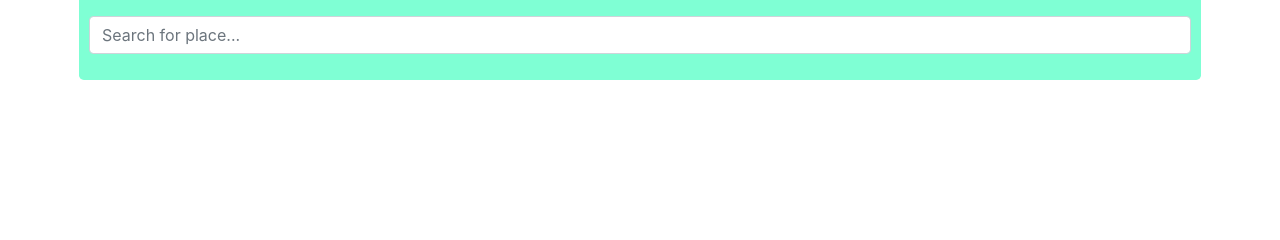
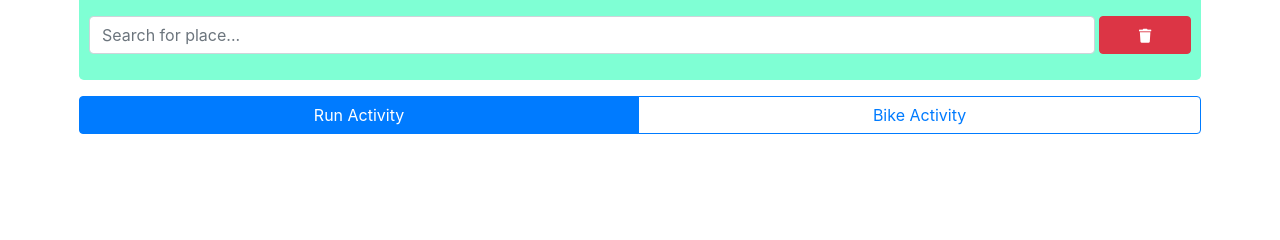
Before and after one commit to annihilator01/strava-generator, a Django app: template strava_generator/templates/strava_generator/index.html in a window 1280 px wide. Shown: the part 466-706 px from the top of the page. Run offline with Django 3.2, Linux system fonts and the light colour scheme; the template is opened without the code that fills it, so the values that code supplies are empty; some libraries are stand-ins or nearby versions.

Commit message:
Add activity type chooser and updating status bar info with corresponding checked type

```diff
--- a/strava_generator/static/strava_generator/css/main.css
+++ b/strava_generator/static/strava_generator/css/main.css
@@ -6,6 +6,10 @@
 #status-bar {
     margin: 10px;
     box-shadow: rgba(0, 0, 0, 0.3) 0 1px 4px -1px;
+}
+
+#remove-all-markers {
+    width: 100%;
 }
 
 #location-list {
@@ -44,6 +48,11 @@
     padding-right: .75rem;
 }
 
+.btn-outline-primary:hover {
+    background-color: #0069d9;
+    border-color: #0069d9;
+}
+
 .drag-item {
     color: dimgray;
 }
--- a/strava_generator/static/strava_generator/js/index.js
+++ b/strava_generator/static/strava_generator/js/index.js
@@ -52,7 +52,7 @@ function removeRoutePoint($routePoint) {
     delete routeMarkers[coordsString];
     $routePoint.remove();
 
-    drawRoute().then();
+    drawRoute();
 }
 
 
@@ -60,14 +60,12 @@ function drawRoute() {
     setMarkersLabels();
     const $locationListChildren = $locationList.children('.list-group-item');
 
-    if ($locationListChildren.length < 2) {
-        clearRouteRenderer();
-        turnWarning($statusBarInfo, '0 km', activity_limit.run.warn);  // TODO [activity]
-        return new Promise(resolve => resolve(routeStatus.ROUTE_UNNECESSARY));
+    if ($locationListChildren.length === 0) {
+        return;
     }
 
     let coordsArr = [];
-    $locationListChildren.each(function() {
+    $locationListChildren.each(function () {
         coordsArr.push(getCoordsString($(this).data('marker')));
     });
 
@@ -85,7 +83,6 @@ function drawRoute() {
         });
     }
 
-    return new Promise(resolve => {
     directionService.route(
         {
             origin: origin,
@@ -95,21 +92,33 @@ function drawRoute() {
         },
         (response, status) => {
             if (status === 'OK' && response) {
+                processLegs(response.routes[0].legs);
+                if ($locationListChildren.length < 2) {
+                    clearRouteRenderer();
+                    turnWarning(
+                        $statusBarInfo,
+                        '0 km', activity_limit[getCheckedActivity()].warn,
+                        'totalDistance', 0
+                    );
+                } else {
                     directionsRenderer.setDirections(response);
-                    processLegs(response.routes[0].legs);
-                    resolve(routeStatus.ROUTE_BUILD);
+                }
             } else {
-                    resolve(routeStatus.ROUTE_IMPOSSIBLE);
+                clearRouteRenderer();
+                turnDanger(
+                    $statusBarInfo,
+                    'N/A', `Route cannot be built with this set of markers`,
+                    'totalDistance', 0
+                );
             }
         }
     );
-    });
 }
 
 function processLegs(legs) {
     let totalDistance = 0;
     const $locationListChildren = $locationList.children('.list-group-item');
-    $locationListChildren.each(function(i) {
+    $locationListChildren.each(function (i) {
         const marker = $(this).data('marker');
 
         if (i < legs.length) {
@@ -132,10 +141,19 @@ function processLegs(legs) {
 
 
     const totalDistanceString = `${Number(totalDistance / 1000).toFixed(2)} km`;
-    if (totalDistance < activity_limit.run.val) {  // TODO [activity]
-        turnWarning($statusBarInfo, totalDistanceString, activity_limit.run.warn);  // TODO [activity]
+    const checkedActivity = getCheckedActivity();
+    if (totalDistance < activity_limit[checkedActivity].val) {
+        turnWarning(
+            $statusBarInfo,
+            totalDistanceString, activity_limit[checkedActivity].warn,
+            'totalDistance', totalDistance
+        );
     } else {
-        turnSuccess($statusBarInfo, totalDistanceString, '');  // TODO [activity]
+        turnSuccess(
+            $statusBarInfo,
+            totalDistanceString, '',
+            'totalDistance', totalDistance
+        );
     }
 }
 
@@ -163,20 +181,8 @@ function addRoutePoint(marker) {
         $locationList.find(' > .list-group-item:last-child').before($routePoint);
     }
 
-    const handleDrawRoute = () => {  // TODO change name of location in location list
-        drawRoute()
-            .then(responseRouteStatus => {
-                if (responseRouteStatus === routeStatus.ROUTE_IMPOSSIBLE) {
-                    clearRouteRenderer();
-                    if (!isDanger($statusBarInfo)) {
-                        turnDanger($statusBarInfo, 'N/A', `Route cannot be built with this set of markers`);
-                    }
-                }
-            });
-    }
-
-    google.maps.event.addListener(marker, 'dragend', handleDrawRoute);
-    handleDrawRoute();
+    google.maps.event.addListener(marker, 'dragend', drawRoute);
+    drawRoute();
 
     return $routePoint;
 }
@@ -224,7 +230,7 @@ function setMarkersLabels() {
 
         const label = {
             color: 'white',
-            fontWeight: 'white',
+            fontWeight: 'bold',
             text: LABELS[i]
         };
 
@@ -248,26 +254,25 @@ function clearRouteRenderer() {
     directionsRenderer.setDirections({routes: []});
 }
 
-function turnSuccess($el, text, title) {
+function turnSuccess($el, text, title, dataKey, dataValue) {
     $el.removeClass('badge-warning badge-danger');
     $el.addClass('badge-success');
+    setData($el, dataKey, dataValue);
     setTextInfo($el, text, title);
 }
 
-function turnWarning($el, text, title) {
+function turnWarning($el, text, title, dataKey, dataValue) {
     $el.removeClass('badge-success badge-danger');
     $el.addClass('badge-warning');
+    setData($el, dataKey, dataValue);
     setTextInfo($el, text, title);
 }
 
-function turnDanger($el, text, title) {
+function turnDanger($el, text, title, dataKey, dataValue) {
     $el.removeClass('badge-success badge-warning');
     $el.addClass('badge-danger');
+    setData($el, dataKey, dataValue);
     setTextInfo($el, text, title);
-}
-
-function isDanger($el) {
-    return $el.hasClass('badge-danger');
 }
 
 function setTextInfo($el, text, title) {
@@ -279,3 +284,9 @@ function setTextInfo($el, text, title) {
         $el.prop('title', title);
     }
 }
+
+function setData($el, dataKey, dataValue) {
+    if (dataKey !== null) {
+        $el.data(dataKey, dataValue);
+    }
+}
--- a/strava_generator/static/strava_generator/js/index_load.js
+++ b/strava_generator/static/strava_generator/js/index_load.js
@@ -22,7 +22,9 @@ const activity_limit = {
 $(document).ready(() => {
     initDocumentBehaviour();
     initLocationInput();
+    initRemoveAllMarkersButton();
     initLocationList();
+    initActivityTypeGroup();
     initForm();
 });
 
@@ -44,6 +46,7 @@ async function initMap() {
     $markerMenu = $('#marker-menu');
     $statusBar = getStatusBar();
     $statusBarInfo = $statusBar.children('#status-bar');
+    $statusBarInfo.data('totalDistance', 0);
 
     let center_coords, zoom;
     getCurrentLocation()
@@ -106,7 +109,7 @@ function getCurrentLocation() {
 function getStatusBar() {
     return $('<h3/>').append($('<div/>', {
         id: 'status-bar',
-        class: 'badge badge-warning no-select',  // TODO make no-select important
+        class: 'badge badge-warning no-select',
         text: '0 km',
         title: activity_limit.run.warn
     }));
@@ -124,6 +127,58 @@ function initDocumentBehaviour() {
 
 const $locationInput = $('#location-input');
 function initLocationInput() {
+}
+
+
+const $removeAllMarkersButton = $('#remove-all-markers');
+function initRemoveAllMarkersButton() {
+    $removeAllMarkersButton.click(removeAllMarkers);
+}
+
+function removeAllMarkers() {
+    const $locationListChildren = $locationList.children('.list-group-item');
+
+    $locationListChildren.each(function () {
+        const marker = $(this).data('marker');
+        marker.setMap(null);
+    });
+
+    clearRouteRenderer();
+    turnWarning(
+        $statusBarInfo,
+        '0 km', activity_limit.run.warn,
+        'totalDistance', 0
+    );
+    $locationList.html('');
+    $removeAllMarkersButton.blur();
+}
+
+
+const $activityTypeGroup = $('#activity-type');
+function initActivityTypeGroup() {
+    $activityTypeGroup.change(updateStatusBarWithActivityType);
+}
+
+function updateStatusBarWithActivityType() {
+    const checkedActivity = getCheckedActivity();
+    const totalDistance = $statusBarInfo.data('totalDistance');
+    if (totalDistance < activity_limit[checkedActivity].val) {
+        turnWarning(
+            $statusBarInfo,
+            null, activity_limit[checkedActivity].warn,
+            null, null
+        );
+    } else {
+        turnSuccess(
+            $statusBarInfo,
+            null, '',
+            null, null
+        );
+    }
+}
+
+function getCheckedActivity() {
+    return $activityTypeGroup.find('input[name="options"]:checked').val();
 }
 
 
--- a/strava_generator/templates/strava_generator/base.html
+++ b/strava_generator/templates/strava_generator/base.html
@@ -9,7 +9,8 @@
     <meta http-equiv="X-UA-Compatible" content="ie=edge">
     <title>{% block title %}{% endblock %}</title>
     <link rel="stylesheet" href="https://cdn.jsdelivr.net/npm/bootstrap@4.6.0/dist/css/bootstrap.min.css">
-    <link rel="stylesheet" href="https://use.fontawesome.com/releases/v5.15.3/css/all.css" integrity="sha384-SZXxX4whJ79/gErwcOYf+zWLeJdY/qpuqC4cAa9rOGUstPomtqpuNWT9wdPEn2fk" crossorigin="anonymous">
+    <link rel="stylesheet" href="https://use.fontawesome.com/releases/v5.15.3/css/all.css"
+          integrity="sha384-SZXxX4whJ79/gErwcOYf+zWLeJdY/qpuqC4cAa9rOGUstPomtqpuNWT9wdPEn2fk" crossorigin="anonymous">
     {#    <link rel="stylesheet" href="https://cdnjs.cloudflare.com/ajax/libs/bootstrap-icons/1.4.1/font/bootstrap-icons.min.css">#}
     <link rel="stylesheet" href="{% static 'strava_generator/css/main.css' %}">
     {% block css %}
@@ -26,6 +27,7 @@
         integrity="sha256-VazP97ZCwtekAsvgPBSUwPFKdrwD3unUfSGVYrahUqU="
         crossorigin="anonymous">
 </script>
+<script src="https://cdn.jsdelivr.net/npm/bootstrap@4.6.0/dist/js/bootstrap.min.js"></script>
 <script src="{% static 'strava_generator/js/jquery_mobile.js' %}"></script>
 {#    <script src="https://kit.fontawesome.com/6a43dd0043.js" crossorigin="anonymous"></script>#}
 {% block js %}
--- a/strava_generator/templates/strava_generator/index.html
+++ b/strava_generator/templates/strava_generator/index.html
@@ -25,11 +25,26 @@
                             <div class="remove-marker dropdown-item"><i class="fas fa-trash fa-sm"></i>&nbsp; Remove marker</div>
                         </div>
                     </div>
-                    <div class="col-12 p-0 mt-3">
+                    <div class="col-10 col-sm p-0 mt-3">
                         <input id="location-input" type="text" class="form-control"
                                placeholder="Search for place...">
                     </div>
+                    <div class="col col-sm-1 p-0 mt-3 ml-1">
+                        <button id="remove-all-markers" class="btn btn-danger" title="Clear all markers">
+                            <i class="fas fa-trash fa-sm"></i>
+                        </button>
+                    </div>
                     <ul id="location-list" class="list-group col-12 p-0 mt-3"></ul>
+                </div>
+                <div class="row">
+                    <div class="btn-group btn-group-toggle w-100 mt-3" id="activity-type" data-toggle="buttons">
+                        <label class="btn btn-outline-primary shadow-none">
+                            <input type="radio" name="options" value="run" autocomplete="off" checked> Run Activity
+                        </label>
+                        <label class="btn btn-outline-primary shadow-none">
+                            <input type="radio" name="options" value="bike" autocomplete="off"> Bike Activity
+                        </label>
+                    </div>
                 </div>
             </form>
         </section>
```
Lines whose indentation alone changed are shown as unchanged.
